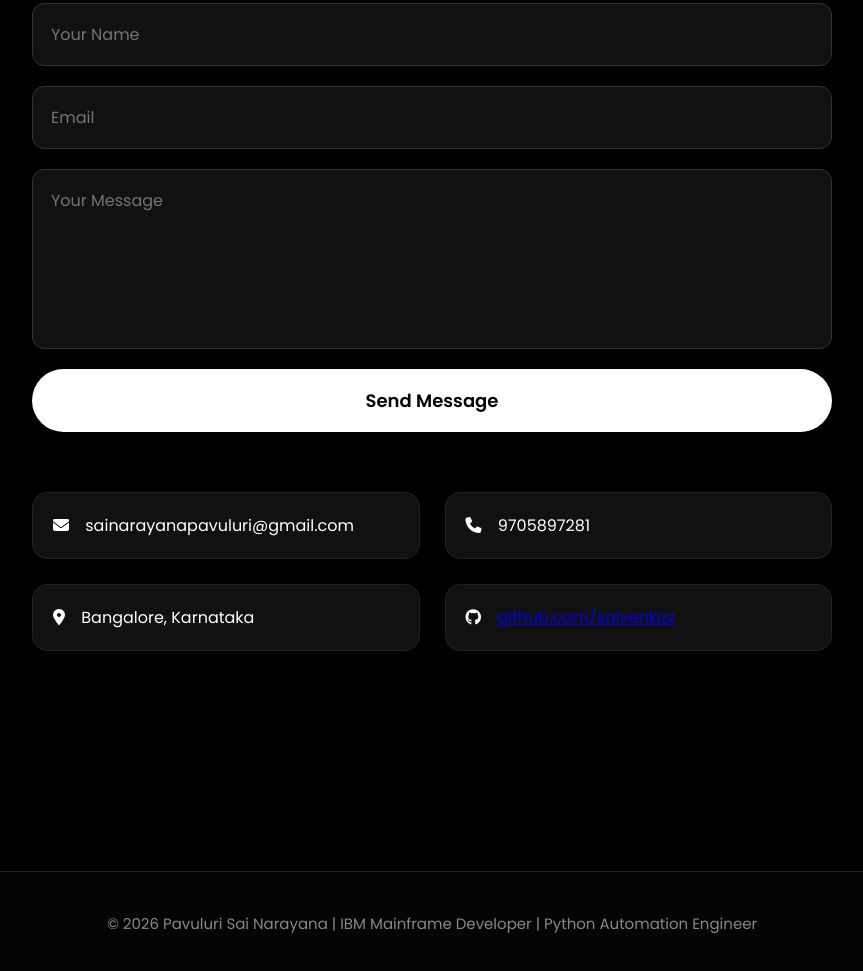
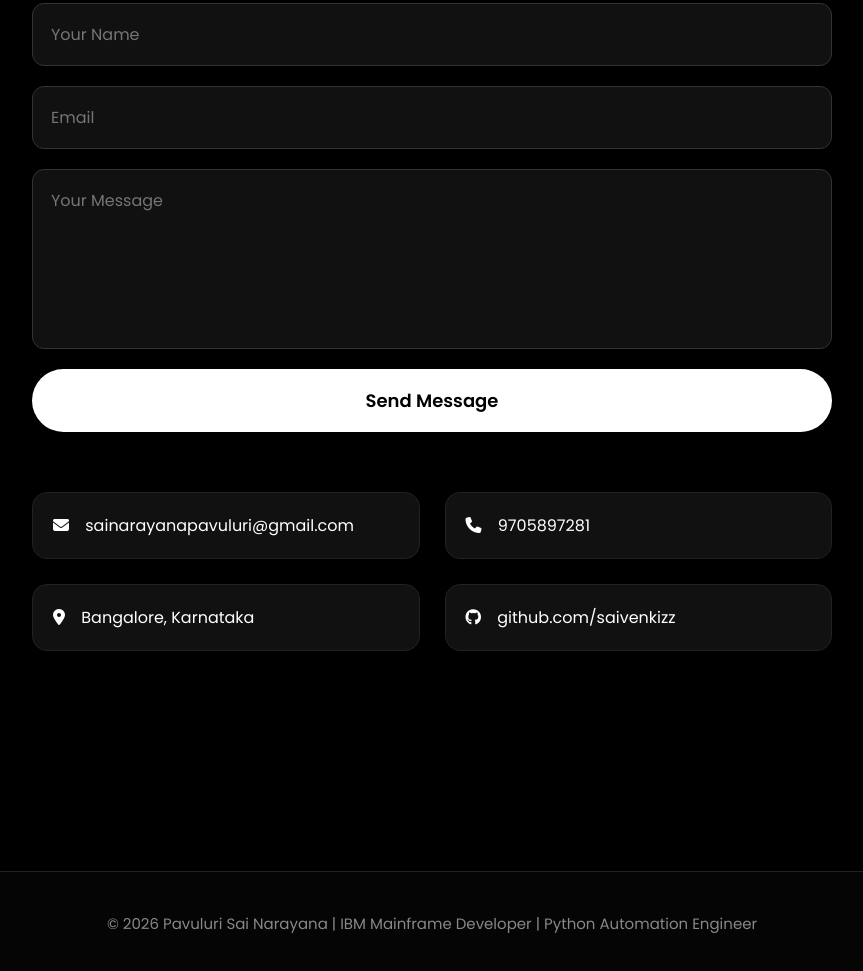
Before and after one commit to saivenkizz/Portfolio, a plain HTML site: page index.html in a window 1280 px wide. Shown: the part 5610-6581 px from the top of the page, without its empty margins (208-1071 px from the left). Drawn offline with nearby package versions, Linux system fonts and the light colour scheme.

Commit message:
Update style.css

```diff
--- a/style.css
+++ b/style.css
@@ -1224,3 +1224,16 @@ transform:translateY(-10px);
 }
 
 }
+.contact-info a:link,
+.contact-info a:visited{
+    color: white;
+    text-decoration: none;
+}
+
+.contact-info a:hover{
+    color: #181717;
+}
+
+.contact-info a:active{
+    color: white;
+}
```
